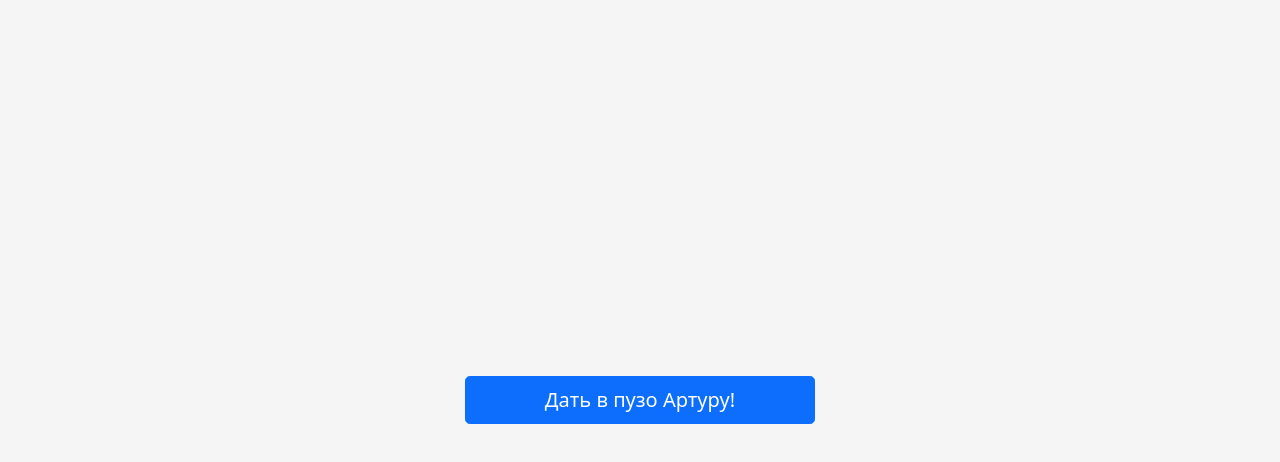
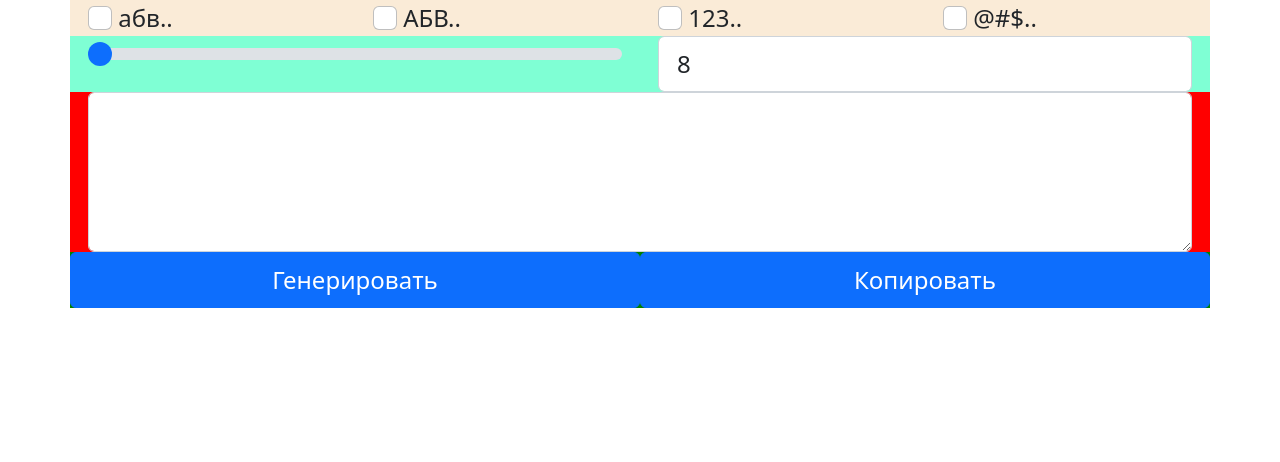
Before and after one commit to Dreeedy/JsPassGenerator, a plain HTML site: page index.html in a window 1280 px wide. Drawn offline with nearby package versions, Linux system fonts and the light colour scheme.

Commit message:
design base realisation

```diff
--- a/index.html
+++ b/index.html
@@ -1,5 +1,5 @@
 <!doctype html>
-<html lang="ru" class="html-100">
+<html lang="ru" class="html-100 html-18pt">
 <head>
     <meta charset="UTF-8">
     <meta name="viewport"
@@ -18,22 +18,78 @@
 
     <title>Дать Артуру в пузо!</title>
 </head>
-<body class="text-center body-signin body-100">
-<!--MAIN-->
-<main class="form-signin">
-    <H2 id="time"></H2>
-    <button id="main_button" class="w-100 btn btn-lg btn-primary" onclick="punch()" type="submit">Дать в пузо Артуру!</button>
-    <H1 id="score"></H1>
+<body>
 
-<!--
-    <svg height="100" width="100">
-        <circle cx="50" cy="50" r="40" stroke="black" stroke-width="3" fill="red"/>
-    </svg>
--->
+<!-- 01 - Main - Open -->
+<main>
+    <div class="container">
 
+        <!-- 01 - CheckBox - Open -->
+        <div class="row" style="background-color: antiquewhite">
+            <div class="col">
+                <input class="form-check-input" type="checkbox" id="checkLowercase" onchange="switchCheckLowercase()">
+                <label class="form-check-label" for="checkLowercase">
+                    абв..
+                </label>
+            </div>
+            <div class="col">
+                <input class="form-check-input" type="checkbox" id="checkUppercase" onchange="switchCheckUppercase()">
+                <label class="form-check-label" for="checkUppercase">
+                    АБВ..
+                </label>
+            </div>
+            <div class="col">
+                <input class="form-check-input" type="checkbox" id="checkNumbers" onchange="switchCheckNumbers()">
+                <label class="form-check-label" for="checkNumbers">
+                    123..
+                </label>
+            </div>
+            <div class="col">
+                <input class="form-check-input" type="checkbox" id="checkSpecialSymbols" onchange="switchCheckSpecialSymbols()">
+                <label class="form-check-label" for="checkSpecialSymbols">
+                    @#$..
+                </label>
+            </div>
+        </div>
+        <!-- 02 - CheckBox - Close -->
+
+        <!-- 01 - PasswordLength - Open -->
+        <div class="row" style="background-color: aquamarine">
+            <div class="col">
+                <input type="range" class="form-range" min="8" max="256" step="1" value="8" id="passwordLengthLine" oninput="getPasswordLengthNumber()">
+            </div>
+            <div class="col">
+                <div class="input-group">
+                    <input type="text" class="form-control" value="8" id="passwordLengthNumber">
+                </div>
+            </div>
+        </div>
+        <!-- 02 - PasswordLength - Close -->
+
+        <!-- 01 - PasswordField - Open -->
+        <div class="row" style="background-color: red">
+            <div class="form-group">
+                <textarea class="form-control" style="min-height: 160px" id="passwordField" rows="2"></textarea>
+            </div>
+        </div>
+        <!-- 02 - PasswordField - Close -->
+
+        <!-- 01 - Buttons - Open -->
+        <div class="row" style="background-color: green">
+            <button type="button" class="btn btn-primary col" onclick="generatePassword()">Генерировать</button>
+            <button type="button" class="btn btn-primary col" onclick="copy()">Копировать</button>
+        </div>
+        <!-- 02 - Buttons - Close -->
+
+    </div>
 </main>
-<!--Конец MAIN-->
+<!-- 02 - Main - Close -->
+
 </body>
+
+<!-- 01 - Scripts - Open -->
 <script src="jquery.js"></script>
 <script src="myJs.js"></script>
+<!-- 02 - Scripts - Close -->
+
 </html>
```
